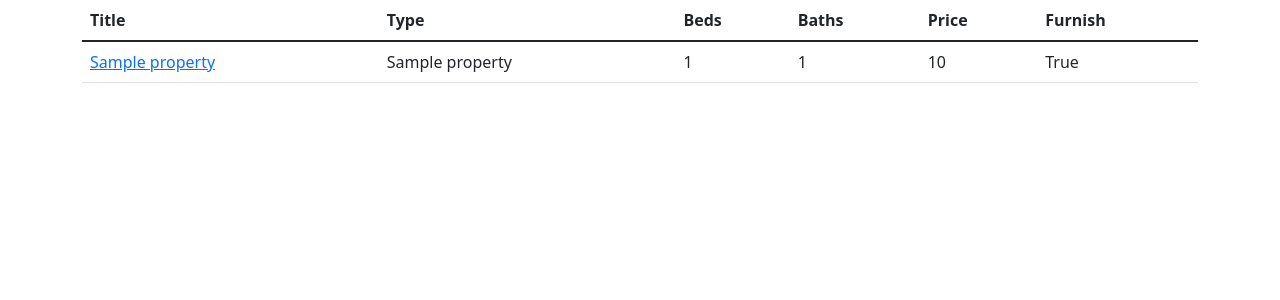
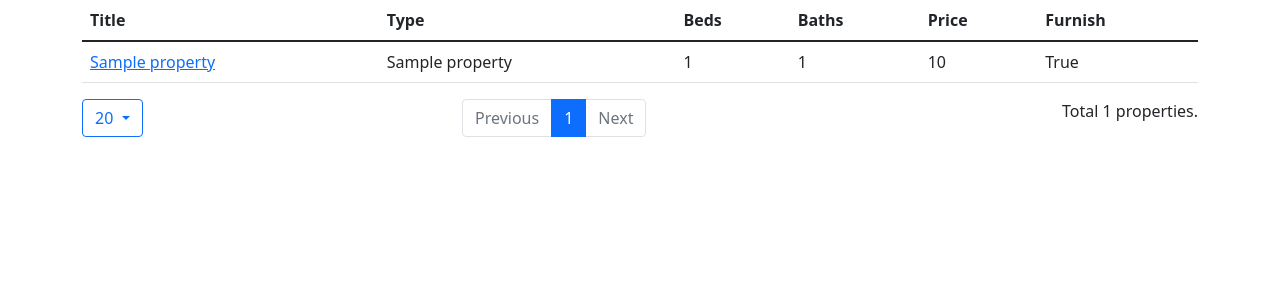
Before and after one commit to HPDell/rightmove-crawler, a Django app: page / in a window 1280 px wide. Shown: the part 56-356 px from the top of the page. Run offline with Django 4.2, Linux system fonts and the light colour scheme; tables that the repository leaves empty hold one stand-in row (values such as "Sample post").

Commit message:
add: use paginator

```diff
--- a/property/templates/property/index.html
+++ b/property/templates/property/index.html
@@ -14,7 +14,7 @@
         </div>
     </nav>
     <div class="container">
-        {% if property_list %}
+        {% if page.object_list %}
         <table class="table table-hover">
             <thead>
                 <th>Title</th>
@@ -25,7 +25,7 @@
                 <th>Furnish</th>
             </thead>
             <tbody>
-                {% for property in property_list %}
+                {% for property in page.object_list %}
                 <tr>
                     <td><a href="{{ property.url }}">{{ property.title }}</a></td>
                     <td>{{ property.type_name }}</td>
@@ -37,6 +37,50 @@
                 {% endfor %}
             </tbody>
         </table>
+        <div class="row">
+            <div class="col text-start">
+                <div class="dropdown">
+                    <button class="btn btn-outline-primary dropdown-toggle" type="button" id="offset-dropdown-btn" data-bs-toggle="dropdown" aria-expanded="false">
+                        {{ paginator.per_page }}
+                    </button>
+                    <ul class="dropdown-menu" aria-labelledby="offset-dropdown-btn">
+                        <li><a href="/?page={{page.number}}&offset={{10}}" class="dropdown-item">10</a></li>
+                        <li><a href="/?page={{page.number}}&offset={{15}}" class="dropdown-item">15</a></li>
+                        <li><a href="/?page={{page.number}}&offset={{20}}" class="dropdown-item">20</a></li>
+                        <li><a href="/?page={{page.number}}&offset={{50}}" class="dropdown-item">50</a></li>
+                        <li><a href="/?page={{page.number}}&offset={{100}}" class="dropdown-item">100</a></li>
+                    </ul>
+                </div>
+            </div>
+            <div class="col text-center">
+                <nav aria-label="pagination">
+                    <ul class="pagination">
+                        {% if page.has_previous %}
+                        <li class="page-item"><a href="#" class="page-link">Previous</a></li>
+                        {% else %}
+                        <li class="page-item disabled"><a href="/?page={{previous_page_number}}&offset={{paginator.per_page}}" class="page-link">Previous</a></li>
+                        {% endif %}
+                        {% for item in page_range %}
+                            {% if item == paginator.ELLIPSIS %}
+                            <li class="page-item disabled"><a href="#" class="page-link">{{item}}</a></li>
+                            {% elif item == page.number %}
+                            <li class="page-item active"><a href="#" class="page-link">{{item}}</a></li>
+                            {% else %}
+                            <li class="page-item"><a href="/?page={{item}}&offset={{paginator.per_page}}" class="page-link">{{item}}</a></li>
+                            {% endif %}
+                        {% endfor %}
+                        {% if page.has_next %}
+                        <li class="page-item"><a href="/?page={{page.next_page_number}}&offset={{paginator.per_page}}" class="page-link">Next</a></li>
+                        {% else %}
+                        <li class="page-item disabled"><a href="#" class="page-link">Next</a></li>
+                        {% endif %}
+                    </ul>
+                </nav>
+            </div>
+            <div class="col text-end">
+                <p>Total {{paginator.count}} properties.</p>
+            </div>
+        </div>
         {% else %}
         <div class="alert alert-warning" role="alert" style="margin: 1em 0em;">
             No items.
--- a/property/views.py
+++ b/property/views.py
@@ -1,6 +1,6 @@
-from turtle import right
-from django.shortcuts import render
-from django.http import HttpResponse, JsonResponse, HttpRequest
+from django.core.paginator import Paginator
+from django.shortcuts import redirect, render
+from django.http import HttpResponse, HttpResponseNotAllowed, JsonResponse, HttpRequest
 from django.template import loader
 from django.views.decorators.csrf import csrf_exempt
 from rest_framework.request import Request
@@ -68,9 +68,22 @@ def property_detail_api(request: Request, pk):
 
 
 def index(request: HttpRequest):
-    property_list = Property.objects.order_by("-baths", "type_name").all()
-    template = loader.get_template('property/index.html')
-    context = {
-        'property_list': property_list
-    }
-    return HttpResponse(template.render(context, request))
+    if request.method == 'GET':
+        offset = int(request.GET.get('offset', 20))
+        page = int(request.GET.get('page', 1))
+        if offset < 10:
+            return redirect(to=f'/?offset={offset}&page={page}')
+        property_all = Property.objects.order_by("-baths", "type_name").all()
+        paginator = Paginator(property_all, offset)
+        if page > paginator.num_pages:
+            return redirect(to=f'/?offset={offset}&page={paginator.num_pages}')
+        elif page < 1:
+            return redirect(to=f'/?offset={offset}&page=1')
+        else:
+            return render(request, 'property/index.html', {
+                'page': paginator.page(page),
+                'paginator': paginator,
+                'page_range': paginator.get_elided_page_range(page),
+            })
+
+    return HttpResponseNotAllowed(['GET'])
```
Also changed, not shown: docker-compose.yml (line endings or trailing spaces).
